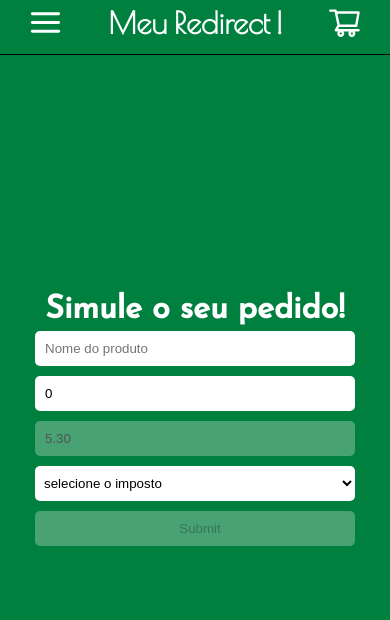
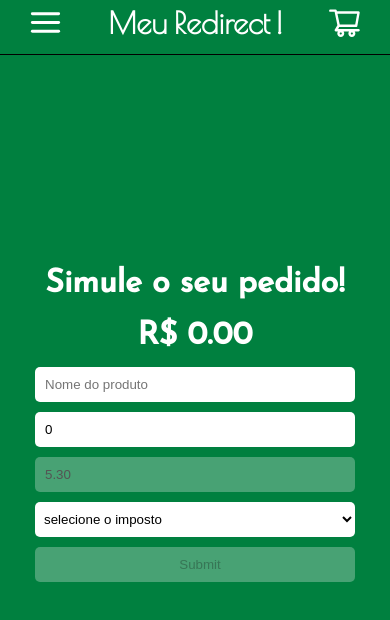
Before and after one commit to euHec/meu-redirect, a React (Create React App) app: page /product in a window 390 px wide. Shown: the top 620 px of the page. Built offline with nearby package versions, Linux system fonts and the light colour scheme.

Commit message:
Feat: Implementa calculadora em tempo real do produto

```diff
--- a/src/pages/Products.jsx
+++ b/src/pages/Products.jsx
@@ -8,7 +8,7 @@ import AsideBar from '../component/AsideBar';
 
 export default function Products() {
   const {
-    setListProduct
+    setListProduct, price, impost
   } = useContext(context)
 
   useEffect(() => {
@@ -16,6 +16,7 @@ export default function Products() {
     setListProduct(list)
   }, [setListProduct])
 
+  const parcialPrice = impost === '6.5' ? (Number(price) + Number(price) * (Number(impost) / 100)) * 5.30 : Number(price) * 5.30;
 
   return(
     <>
@@ -23,6 +24,7 @@ export default function Products() {
       <AsideBar />
       <main>
         <h1>Simule o seu pedido!</h1>
+        <h1>{ `R$ ${parcialPrice.toFixed(2)}` }</h1>
         <Form />
       </main>
     </>
--- a/src/styles/Mobile.css
+++ b/src/styles/Mobile.css
@@ -100,7 +100,7 @@ body {
   .aside {
     background-color: #085f34;
     height: 91.2%;
-    width: 50%;
+    width: 200px;
     position: absolute;
     top: 55px;
     z-index: 1;
@@ -113,7 +113,7 @@ body {
   }
 
   .aside-false {
-    left: -50%;
+    left: -200px;
   }
 
   .aside-true {
@@ -129,6 +129,10 @@ body {
     margin: auto;
     text-align: center;
     width: 90%;
+  }
+
+  main h1 {
+    margin: 10px auto
   }
 
   main > p:nth-child(1) {
```
